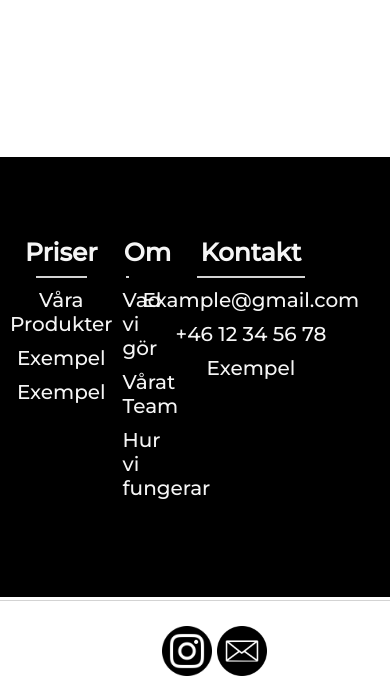
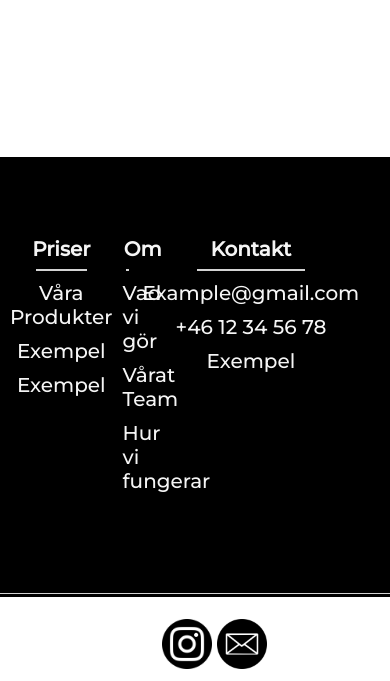
Before and after one commit to oscarskold/Hemsida-webdhs, a PHP site: page /html/Homepage.html in a window 390 px wide; the page is wider, and only the part inside the window is pictured. Shown: the part 2358-3039 px from the top of that part. Run offline with PHP 8.4, Linux system fonts and the light colour scheme.

Commit message:
changed footer

```diff
--- a/css/footer.css
+++ b/css/footer.css
@@ -116,3 +116,20 @@ footer hr {
     }
 
 }
+
+@media screen and (max-width: 700px) {
+
+    .h2a {
+        font-size: 20px;
+
+    }
+
+    footer h2 {
+        font-size: 25px;
+    }
+
+    footer li {
+        font-size: 15px;
+    }
+
+}
```
